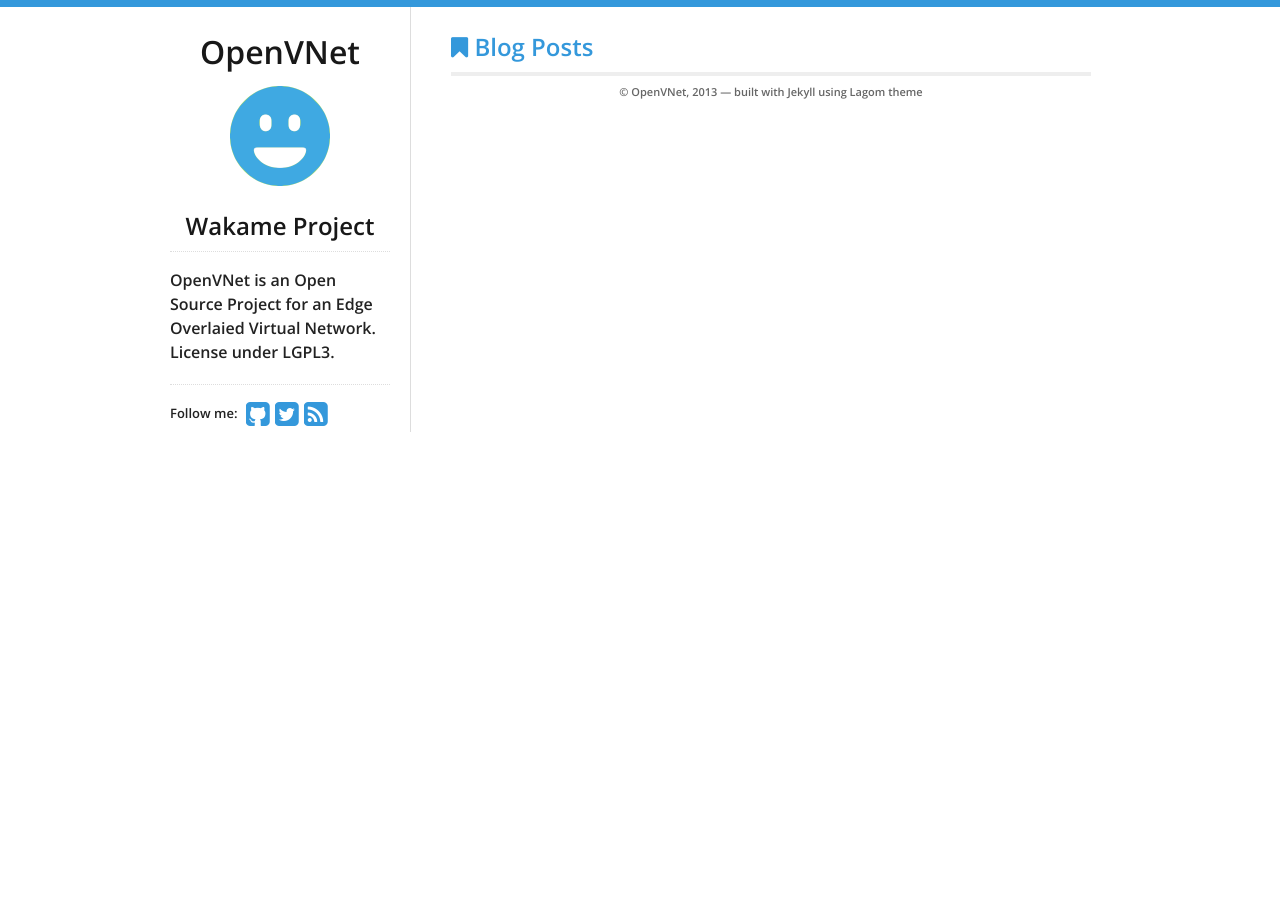
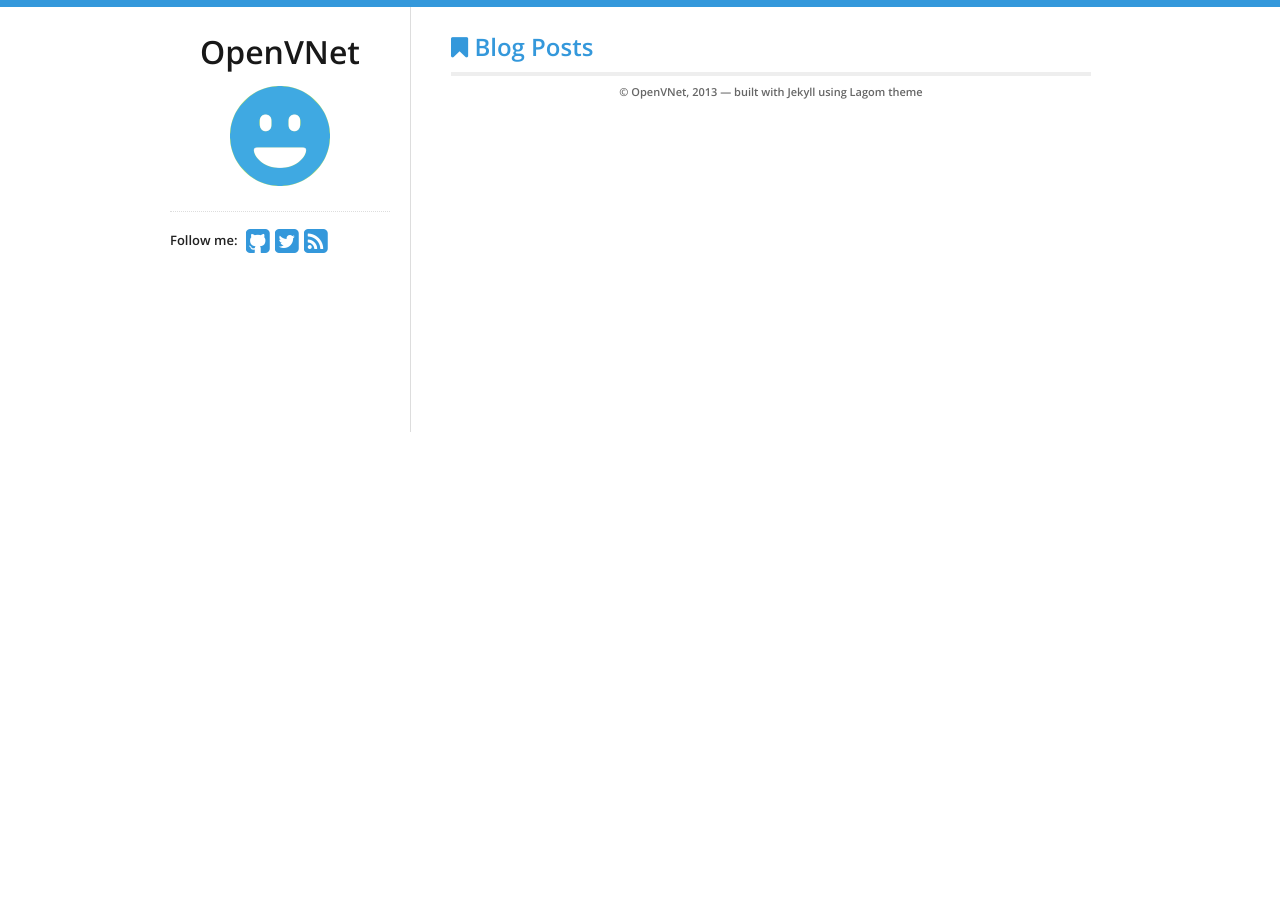
Before and after one commit to openvnet/openvnet.github.io, a Jekyll site: the page built from index.html, in a window 1280 px wide. Built offline with Jekyll 4.4.1, drawn with Linux system fonts in a browser that asks for light colours.

Commit message:
Simplefied

```diff
--- a/_includes/sidebar.html
+++ b/_includes/sidebar.html
@@ -3,10 +3,6 @@
   <a href="/">
     <img src="/logo.png" id="logo" alt="Blog logo"/>
   </a>
-<h2>Wakame Project</h2>
-  <hr/>
-  <ul>
-  <p>OpenVNet is an Open Source Project for an Edge Overlaied Virtual Network. License under LGPL3.</p>
   <hr/>
   <div>
     <div id="social">
```
